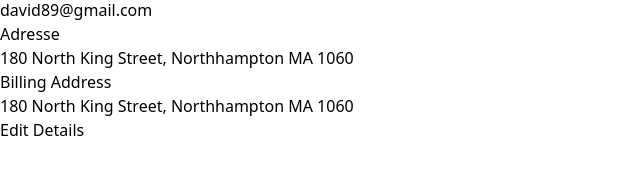
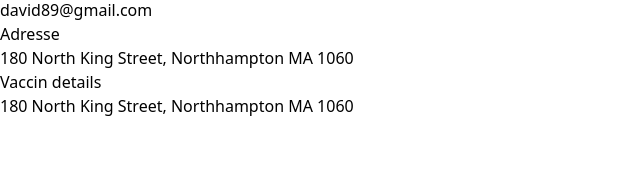
Before and after one commit to Rvey/covid-vacc-tracker, a React (Vite) app in the folder FrontEnd/: page / in a window 1280 px wide. Shown: the part 446-620 px from the top of the page, without its empty margins (0-640 px from the left). Built offline with nearby package versions, Linux system fonts and the light colour scheme.

Commit message:
progress

```diff
--- a/FrontEnd/package.json
+++ b/FrontEnd/package.json
@@ -14,6 +14,7 @@
     "fast-equals": "^3.0.0",
     "formik": "^2.2.9",
     "react": "^17.0.2",
+    "react-cookie": "^4.1.1",
     "react-dom": "^17.0.2",
     "react-multi-form": "^1.0.5",
     "yup": "^0.32.11"
--- a/FrontEnd/src/components/Forms/MailConfirmation.tsx
+++ b/FrontEnd/src/components/Forms/MailConfirmation.tsx
@@ -4,7 +4,7 @@ export default function MailConfirmation() {
   return (
     <div className="w-full max-w-sm">
       <div className="flex items-center border-b border-teal-500 py-2">
-        <input className="appearance-none bg-transparent border-none w-full text-gray-700 mr-3 py-1 px-2 leading-tight focus:outline-none" type="text" placeholder="Email confirmation"  />
+        <input className="appearance-none bg-transparent color-white border-none w-full text-white mr-3 py-1 px-2 leading-tight focus:outline-none" type="email" placeholder="Email confirmation"  />
         <button className="flex-shrink-0 border-transparent border-4 text-teal-500 hover:text-teal-800 text-sm py-1 px-2 rounded" type="button">
           Comfirm
         </button>
--- a/FrontEnd/src/components/Forms/UserForm.tsx
+++ b/FrontEnd/src/components/Forms/UserForm.tsx
@@ -49,9 +49,9 @@ const UserForm = () => {
               >Cin</label>
               <Field
                 type="text"
-                id="lastName"
+                id="Cin"
                 className="appearance-none block w-full p-3 leading-5 text-coolGray-900 border border-coolGray-200 rounded-lg shadow-md placeholder-coolGray-400 focus:outline-none focus:ring-2 focus:ring-green-500 focus:ring-opacity-50"
-                name="lastName"
+                name="Cin"
               />
             </div>
             <div className="mt-4">
@@ -61,9 +61,9 @@ const UserForm = () => {
               >Adresse</label>
               <Field
                 type="text"
-                id="Adresse"
+                id="Adress"
                 className="appearance-none block w-full p-3 leading-5 text-coolGray-900 border border-coolGray-200 rounded-lg shadow-md placeholder-coolGray-400 focus:outline-none focus:ring-2 focus:ring-green-500 focus:ring-opacity-50"
-                name="Adresse"
+                name="Adress"
               />
             </div>
             {/* <div className="w-[34em] h-[34em]">
--- a/FrontEnd/src/components/Forms/VerificationForm.tsx
+++ b/FrontEnd/src/components/Forms/VerificationForm.tsx
@@ -1,11 +1,8 @@
 import { Formik, Form, Field, ErrorMessage } from "formik";
 import { useState } from "react";
 
-interface MyFormValues {
-  VaccNumber: string;
-}
+const VerificationForm: React.FC<({})>= () => {
 
-const VerificationForm: React.FC<{}>= () => {
 
   return (
     <div className="w-full">
@@ -16,18 +13,18 @@ const VerificationForm: React.FC<{}>= () => {
           chronicDisease: "",
           SideEffectDesc: "",
         }}
+
         onSubmit={(values) => {
           console.log(values)
         }}
       >
-
         {({ errors, touched, values }) => (
           <Form  className="w-full">
             <div className="mt-4 w-full">
               <label
                 htmlFor="age"
                 className="font-semibold leading-none text-white"
-                >Enter Age</label>
+                >Enter Age </label>
               <Field
                 type="number"
                 id="age"
@@ -169,8 +166,7 @@ const VerificationForm: React.FC<{}>= () => {
                     <div className="mb-3">
                       <h2 className="text-white">www.google.com</h2>
                     </div>
-                  )}
-
+                )}
 
               </div>
             )}
--- a/FrontEnd/src/components/layout/Check.tsx
+++ b/FrontEnd/src/components/layout/Check.tsx
@@ -42,12 +42,13 @@ const Check  = ({ values }:any) => {
                   >Next</button>
                 )
               }
+
               {
                 next == 2 && (
                   <button
                     className="bg-transparent mx-5 hover:bg-yellow-400 text-yellow-400 font-semibold hover:text-white text-sm py-2 px-4 border border-yellow-200 hover:border-transparent rounded mt-5 ml-3"
                   >Send</button>
-                )
+              )
             }
           </div>
         </div>
@@ -76,12 +77,9 @@ const Check  = ({ values }:any) => {
                 <p className="w-48 lg:w-full dark:text-gray-300 xl:w-48 text-center md:text-left text-sm leading-5 text-gray-600">180 North King Street, Northhampton MA 1060</p>
               </div>
               <div className="flex justify-center md:justify-start items-center md:items-start flex-col space-y-4">
-                <p className="text-base dark:text-white font-semibold leading-4 text-center md:text-left text-gray-800">Billing Address</p>
+                <p className="text-base dark:text-white font-semibold leading-4 text-center md:text-left text-gray-800">Vaccin details</p>
                 <p className="w-48 lg:w-full dark:text-gray-300 xl:w-48 text-center md:text-left text-sm leading-5 text-gray-600">180 North King Street, Northhampton MA 1060</p>
               </div>
-            </div>
-            <div className="flex w-full justify-center items-center md:justify-start md:items-start">
-              <button className="mt-6 md:mt-0 dark:border-white dark:hover:bg-gray-900 dark:bg-transparent dark:text-white py-5 hover:bg-gray-200 focus:outline-none focus:ring-2 focus:ring-offset-2 focus:ring-gray-800 border border-gray-800 font-medium w-96 2xl:w-full text-base font-medium leading-4 text-gray-800">Edit Details</button>
             </div>
           </div>
         </div>
```
Also changed, not shown: 1 other file (tests, documents, lock files or other folders).
